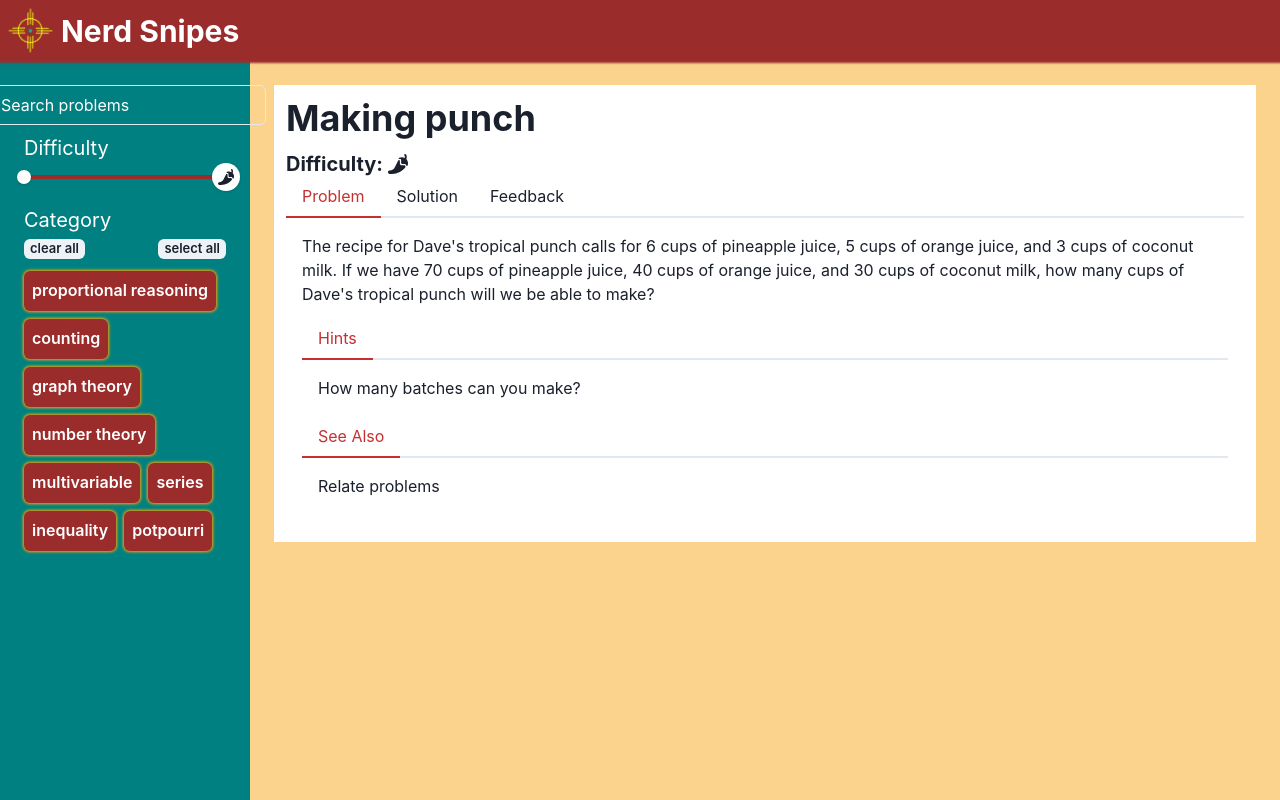
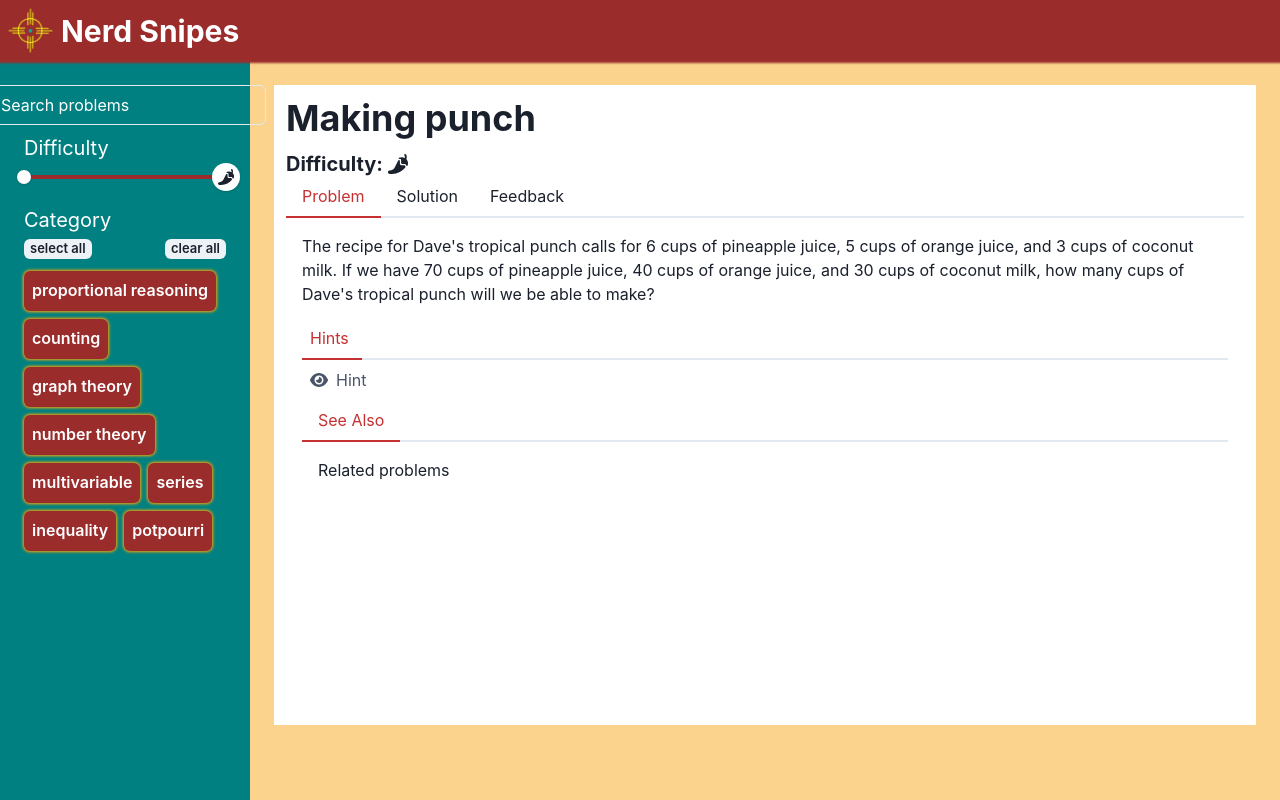
Before and after one commit to davebro1031/EnchantedMath, a React (Vite) app: page /problem/1 in a window 1280 px wide. Built offline with nearby package versions, Linux system fonts and the light colour scheme.

Commit message:
add hints that can be shown

```diff
--- /dev/null
+++ b/src/components/Problem Details/Hints.jsx
@@ -0,0 +1,33 @@
+import React from 'react'
+import { Box, HStack, Text, useBoolean } from '@chakra-ui/react'
+import { FontAwesomeIcon } from '@fortawesome/react-fontawesome'
+import { faEye } from '@fortawesome/free-solid-svg-icons'
+import TabHeader from './TabHeader'
+
+export default function Hints({ hints }) {
+    return (
+        <Box>
+            <TabHeader text="Hints" width='4em' />
+            <Box p='2'>
+                {hints.map((hint, index) => { return <Hint key={index} text={hint} index={hints.length > 1 ?index + 1 : ""} /> })}
+
+            </Box>
+        </Box>
+    )
+}
+
+const Hint = ({ text, index }) => {
+    const [show, setShow] = useBoolean()
+    return (
+        show ? <Text>{text}</Text> : <ShowHint index={index} setShow={setShow} />
+    )
+}
+
+const ShowHint = ({ index, setShow }) => {
+    return (
+        <HStack onClick={setShow.on} _hover={{ cursor: 'pointer', bg: 'gray.100' }} color='gray.600'>
+            <FontAwesomeIcon icon={faEye} />
+            <Text>Hint {index}</Text>
+        </HStack>
+    )
+}
--- a/src/components/Problem Details/ProblemDetails.jsx
+++ b/src/components/Problem Details/ProblemDetails.jsx
@@ -1,6 +1,8 @@
 import { useNavigate, useParams } from 'react-router-dom'
-import { Tabs, TabList, Tab, TabPanels, TabPanel, Heading, Box, Text } from '@chakra-ui/react';
+import { Tabs, TabList, Tab, TabPanels, TabPanel, Heading, Box, Text, Spacer, Flex } from '@chakra-ui/react';
 import { problems } from '../../problems/data';
+import Hints from './Hints';
+import RelatedProblems from './RelatedProblems';
 import Chilis from '../Home/Chilis'
 import { useEffect } from 'react';
 
@@ -15,9 +17,9 @@ export default function ProblemDetails() {
 
 
     return (
-        <Box bg={'white'} p={3} m={4}>
+        <Box bg={'white'} p={3} m={4} minHeight='80vh'>
             <Heading mb={3}> {problem.title}</Heading>
-            <Heading size='md'> Difficulty: <Chilis rating={problem.chilis}/></Heading>
+            <Heading size='md'> Difficulty: <Chilis rating={problem.chilis} /></Heading>
             <Tabs colorScheme='red'>
                 <TabList>
                     {/* fontWeight='bold' fontSize='20px' */}
@@ -27,38 +29,16 @@ export default function ProblemDetails() {
                 </TabList>
 
                 <TabPanels>
-                    <TabPanel>
+                    <TabPanel height='100%' flexGrow={1} display={'flex'}>
+                        <Flex direction='column'>
+                            <Text mb={3}>{problem.text}</Text>
+                            <Spacer />
+                            <Box>
 
-                        <Text mb={3}>{problem.text}</Text>
-
-                        {problem.hints ?
-                            <Tabs colorScheme='red'>
-                                <TabList>
-                                    <Tab>Hints</Tab>
-                                </TabList>
-                                <TabPanels>
-                                    <TabPanel>
-                                        {problem.hints}
-                                    </TabPanel>
-                                </TabPanels>
-                            </Tabs>
-                            // <Box mb={3}>
-                            //     <Heading size='md'>Hints</Heading>
-                            //     <Text>{problem.hints}</Text>
-                            // </Box >
-                        : null }
-                        <Tabs colorScheme='red'>
-                            <TabList>
-                                <Tab>See Also</Tab>
-                            </TabList>
-                            <TabPanels>
-                                <TabPanel>Relate problems</TabPanel>
-                            </TabPanels>
-                        </Tabs>
-                        {/* <Box>
-                            <Heading size='md'>See also</Heading>
-                            <Text>Related problems</Text>
-                        </Box> */}
+                                {problem.hints ? <Hints hints={problem.hints} /> : null}
+                                <RelatedProblems id={id} />
+                            </Box>
+                        </Flex>
                     </TabPanel>
                     <TabPanel>
                         <p>Solution</p>
--- /dev/null
+++ b/src/components/Problem Details/RelatedProblems.jsx
@@ -0,0 +1,15 @@
+import { Tabs, TabList, Tab, TabPanels, TabPanel } from '@chakra-ui/react'
+
+
+export default function RelatedProblems({ id }) {
+    return (
+        <Tabs colorScheme='red' _hover={{cursor:'unset'}}>
+            <TabList>
+                <Tab>See Also</Tab>
+            </TabList>
+            <TabPanels>
+                <TabPanel>Related problems</TabPanel>
+            </TabPanels>
+        </Tabs>
+    )
+}
--- /dev/null
+++ b/src/components/Problem Details/TabHeader.jsx
@@ -0,0 +1,13 @@
+import {Box, Flex, Text} from '@chakra-ui/react'
+
+export default function TabHeader({ text, width }) {
+    return (
+        <Box>
+            <Text color='red.600' m='0.5em'>{text}</Text>
+            <Flex>
+                <Box width={width} height='2px' bg='red.600'></Box>
+                <Box width='100%' height='2px' bg='gray.200'></Box>
+            </Flex>
+        </Box>
+    )
+}
--- a/src/components/Sidebar/CategorySelector.jsx
+++ b/src/components/Sidebar/CategorySelector.jsx
@@ -51,9 +51,9 @@ export default function CategorySelector({ categories, setCategories }) {
         <Box>
             <Text color='white' fontSize={20} mb={1}>Category</Text>
             <Flex mb={3} align='center'>
+                <Button p='1.5' fontSize={13} height='5'onClick={handleSelectAll}>select all</Button>
+                <Spacer />
                 <Button p='1.5' fontSize={13} height='5' onClick={handleClearAll}>clear all</Button>
-                <Spacer />
-                <Button p='1.5' fontSize={13} height='5'onClick={handleSelectAll}>select all</Button>
             </Flex>
             <Wrap>
                 <Category name="proportional reasoning" selected={ratios} setSelected={setRatios} />
```
